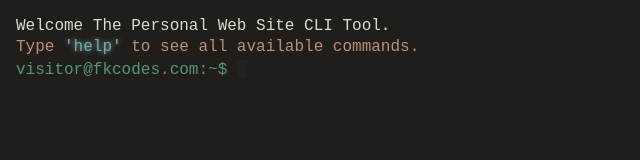
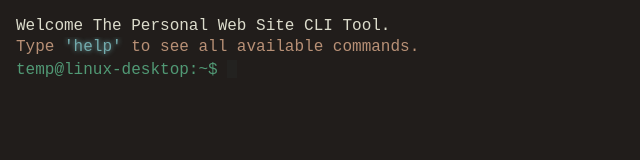
Before and after one commit to salihkesepara/salihkeseparacom, a React (Create React App) app: page / in a window 1280 px wide. Shown: the top 160 px of the page, without its empty margins (0-640 px from the left). Built offline with nearby package versions, Linux system fonts and the light colour scheme.

Commit message:
visitor changed

```diff
--- a/src/components/Terminal/style.scss
+++ b/src/components/Terminal/style.scss
@@ -92,7 +92,7 @@
     }
 
     #liner::before {
-      content: "visitor@fkcodes.com:~$ ";
+      content: "temp@linux-desktop:~$ ";
       color: #519975;
     }
 
--- a/src/components/Terminal/utils/index.ts
+++ b/src/components/Terminal/utils/index.ts
@@ -74,4 +74,4 @@ export function clearBoard() {
   $('#board').html('')
 }
 
-export const prefix = 'visitor@fkcodes.com:~$ '
+export const prefix = 'temp@linux-desktop:~$ '
```
